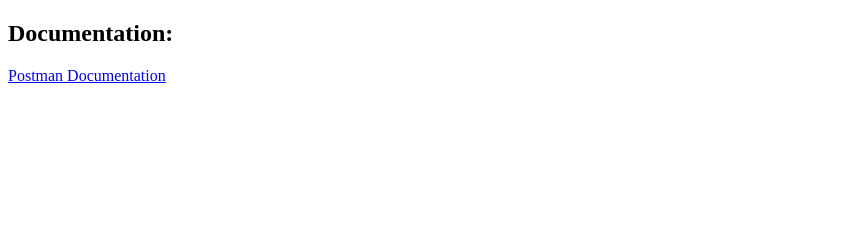
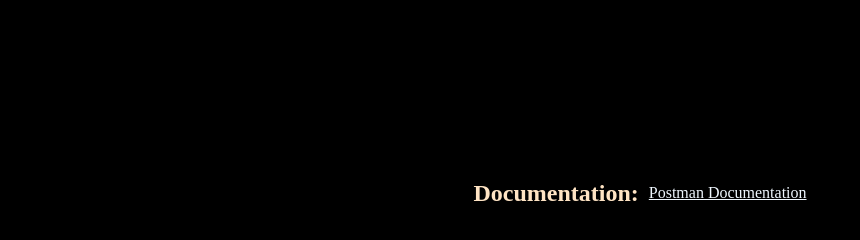
Before and after one commit to Marcofernandezcorvalan/ApiBack, a website: page index.html in a window 1280 px wide. Shown: the whole page, without its empty margins (0-860 px from the left). Drawn offline with Linux system fonts and the light colour scheme.

Commit message:
html y link a la documentación de la api en postman.

```diff
--- /dev/null
+++ b/controllers/home.ts
@@ -0,0 +1,6 @@
+import { Request, Response } from "express";
+import path from "path";
+
+export const homeControler = (req: Request, res: Response) => {
+	res.sendFile(path.resolve("index.html"));
+};
--- a/index.html
+++ b/index.html
@@ -3,11 +3,23 @@
 	<head>
 		<meta charset="UTF-8" />
 		<meta name="viewport" content="width=device-width, initial-scale=1.0" />
-        <link></link>
 		<title>NvidiApi</title>
 	</head>
-	<body >
-		<h2>Documentation:</h2>
-		<a href="https://documenter.getpostman.com/view/29377222/2s9YJdVMnv#b2701dc7-328b-4ec2-9adf-485670b0a380">Postman Documentation</a>
+	<body
+		style="
+			display: flex;
+			justify-content: center;
+			align-items: center;
+			background-color: black;
+			margin-top: 10rem;
+			gap: 10px;
+		"
+	>
+		<h2 style="color: bisque">Documentation:</h2>
+		<a
+			style="color: aliceblue"
+			href="https://documenter.getpostman.com/view/29377222/2s9YJdVMnv#b2701dc7-328b-4ec2-9adf-485670b0a380"
+			>Postman Documentation</a
+		>
 	</body>
 </html>
--- a/models/server.ts
+++ b/models/server.ts
@@ -4,6 +4,7 @@
 import { dbConect } from "../database/config";
 import productsRoutes from "../routes/products";
 import ordersRoutes from "../routes/orders";
+import homeRoutes from "../routes/home";
 
 export class Server {
 	app: Express;
@@ -11,6 +12,7 @@
 	authPath: string;
 	productPath: string;
 	ordersPath: string;
+	homePath: string;
 
 	constructor() {
 		this.app = express();
@@ -18,6 +20,7 @@
 		this.authPath = "/auth";
 		this.productPath = "/products";
 		this.ordersPath = "/orders";
+		this.homePath = "/";
 
 		this.conectDB();
 		this.middlewares();
@@ -37,6 +40,7 @@
 		this.app.use(this.authPath, authRoutes);
 		this.app.use(this.ordersPath, ordersRoutes);
 		this.app.use(this.productPath, productsRoutes);
+		this.app.use(this.homePath, homeRoutes);
 	}
 
 	listen(): void {
```
Also changed, not shown: routes/home.ts (added, +8 -0 lines).
